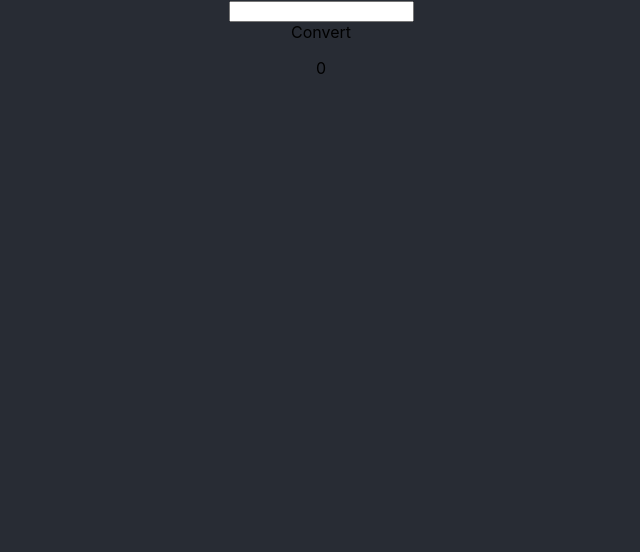
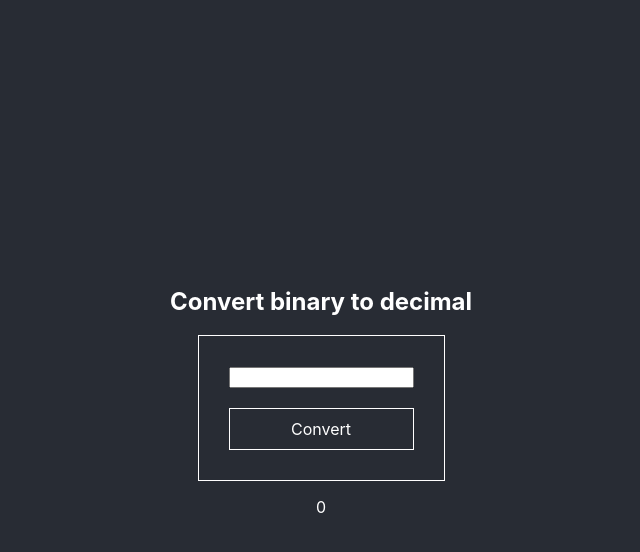
Before and after one commit to tothricsaj/bin2dec, a React (Create React App) app: page / in a window 1280 px wide. Shown: the top 552 px of the page, without its empty margins (319-959 px from the left). Built offline with nearby package versions, Linux system fonts and the light colour scheme.

Commit message:
style is pure

```diff
--- a/src/App.css
+++ b/src/App.css
@@ -3,4 +3,23 @@
   height: 100vh;
   background-color: #282c34;
   text-align: center;
+
+  display:flex;
+  flex-direction: column;
+  justify-content: center;
+  align-items: center;
+
+  color: white;
 }
+
+.App form {
+    border: 1px solid white;
+    padding: 30px;
+}
+
+.ConvertButton {
+    margin-top: 20px;
+    padding: 10px;
+    border: 1px solid white;
+    cursor: pointer;
+}
--- a/src/App.js
+++ b/src/App.js
@@ -23,9 +23,10 @@ class App extends React.Component {
   render() {
     return (
       <div className="App">
+        <h2>Convert binary to decimal</h2>
         <form>
           <input type="text" onChange={this.handleInput} />
-          <div onClick={this.convertBinary}>Convert</div>
+          <div className="ConvertButton" onClick={this.convertBinary}>Convert</div>
         </form>
 
         <p>{this.state.binary}</p>
```
